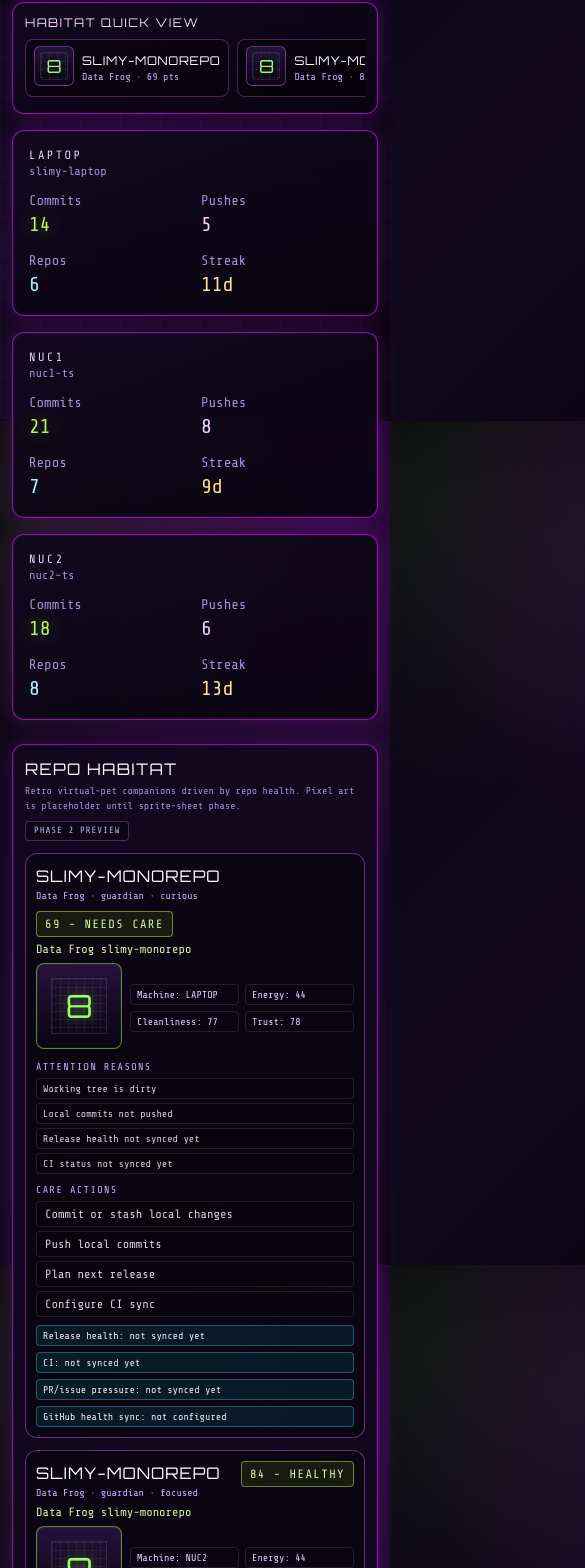
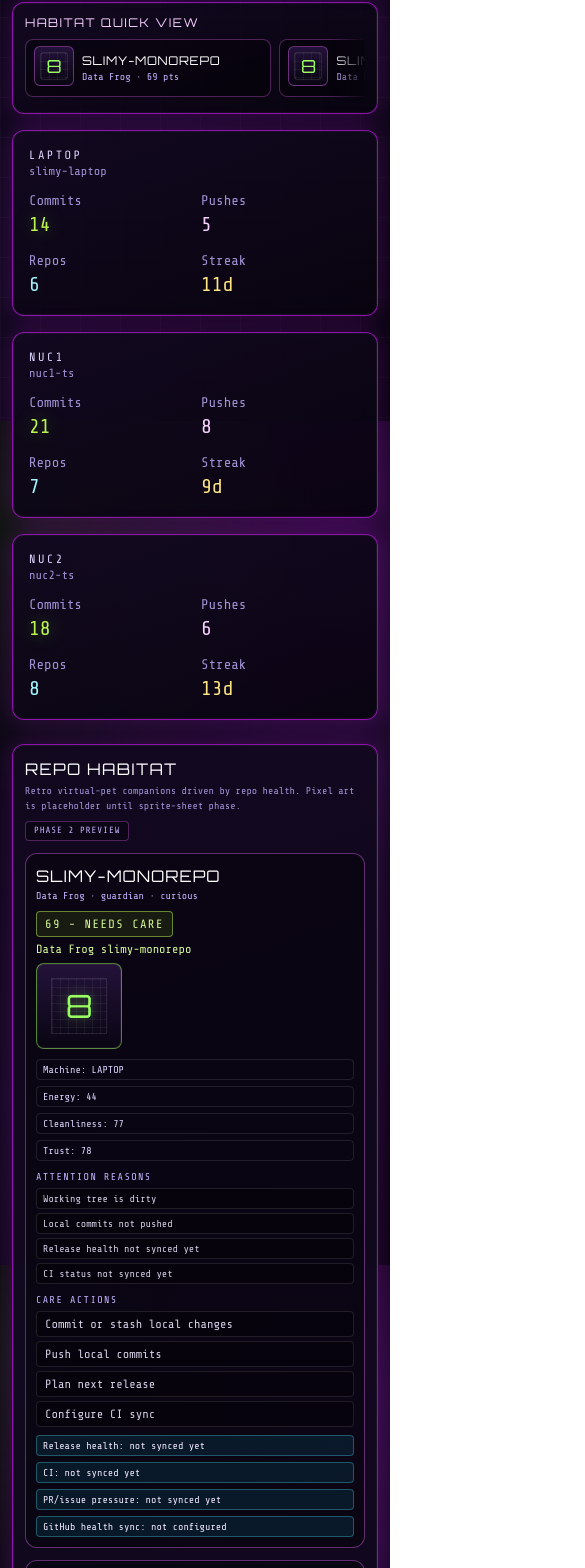
Before and after one commit to GurthBro0ks/gh-tracker, a Next.js app: page / in a window 390 px wide. Shown: the part 423-1991 px from the top of the page, 585 px wide, since content can reach past the window. Built offline with nearby package versions, Linux system fonts and the light colour scheme.

Commit message:
fix: polish aggregate mobile layout and data quality

```diff
--- /dev/null
+++ b/proof/phase-04a1-mobile-data-polish/RESULT.md
@@ -0,0 +1,34 @@
+# Phase 4A.1 — Mobile Layout + Data Quality Polish
+
+Status: PASS (with recovery)
+
+## Mobile Layout Changes
+- Repo Habitat cards now avoid mobile overflow via wrap-safe title/labels, stacked badge/layout behavior on narrow screens, and break-word handling for attention/actions/chips.
+- Habitat Quick View retains horizontal scroll, shows intentional partial-next-card affordance, and uses snap/start + scroll padding.
+- Repo Locations now render mobile cards below `sm` while preserving the desktop table at and above `sm`.
+- Bottom safe-area padding increased to avoid Safari bottom-bar overlap on final content.
+
+## Data Quality Findings
+- Largest spike observed on `2026-05-20` from machine `nuc1`, repo `openai-plugins`.
+- Approximate spike magnitude: `408,807 additions` (deletions near zero for the repo-day row).
+- Commit evidence points to a large tracked-content change in that repo rather than collector corruption.
+- UI handling added: compact number formatting for large chart values and explicit outlier note when extreme line-change days are detected.
+
+## Validation
+- Lint: pass
+- Typecheck: pass
+- Build: pass
+- `collect:local`: pass
+- `validate:snapshot`: pass
+- `aggregate:snapshots`: pass
+- `validate:aggregate`: pass (`repo_locations=42`, `machines=2`)
+
+## Service and Routing
+- `gh-tracker.service` verified binding on `127.0.0.1:5055`.
+- A transient local probe failure occurred immediately after one restart; subsequent probes succeeded and listener ownership was confirmed.
+
+## Known Limitations
+- Outlier handling is UI-only (labeling/formatting); underlying data remains unmodified.
+
+## Next Recommendation
+- Phase 4B: add conservative exclusion policy review and optional chart-domain outlier controls with clear labeling, then add laptop ingestion.
--- a/src/components/dashboard.tsx
+++ b/src/components/dashboard.tsx
@@ -35,7 +35,7 @@ function CustomTooltip({ active, payload, label }: { active?: boolean; payload?:
           <p key={index} className="font-mono text-xs text-violet-100">
             <span style={{ color: entry.color }} className="mr-1">●</span>
             <span className="text-violet-300">{entry.name}:</span>{" "}
-            <span className="font-bold text-lime-300">{entry.value}</span>
+            <span className="font-bold text-lime-300">{formatCompact(entry.value)}</span>
           </p>
         ))}
       </div>
@@ -49,6 +49,10 @@ function formatAgo(timestamp: string) {
   const hours = Math.floor(minutes / 60);
   if (hours < 24) return `${hours}h ago`;
   return `${Math.floor(hours / 24)}d ago`;
+}
+
+function formatCompact(value: number) {
+  return new Intl.NumberFormat("en", { notation: "compact", maximumFractionDigits: 1 }).format(value);
 }
 
 type DashboardProps = {
@@ -136,9 +140,15 @@ export default function Dashboard({ demoData, localData }: DashboardProps) {
   const activeRepoCount = new Set(activeLocations.map((entry) => entry.repoId)).size;
   const activeMachineCount = new Set(activeLocations.map((entry) => entry.machineId)).size || activeData.machineCount;
   const dirtyCount = activeLocations.filter((location) => location.dirty).length;
+  const lineChangeSeries = trend.map((row) => row.additions + row.deletions).filter((value) => value > 0);
+  const maxLineChange = lineChangeSeries.length ? Math.max(...lineChangeSeries) : 0;
+  const medianLineChange = lineChangeSeries.length
+    ? [...lineChangeSeries].sort((a, b) => a - b)[Math.floor(lineChangeSeries.length / 2)]
+    : 0;
+  const hasLineChangeOutlier = maxLineChange > 50000 && (medianLineChange === 0 || maxLineChange >= medianLineChange * 8);
 
   return (
-    <main className="mx-auto w-full max-w-[1500px] px-3 pb-6 sm:px-4 md:px-8" style={{ paddingTop: "max(1rem, env(safe-area-inset-top))", paddingBottom: "max(1.5rem, env(safe-area-inset-bottom))" }}>
+    <main className="mx-auto w-full max-w-[1500px] px-3 pb-6 sm:px-4 md:px-8" style={{ paddingTop: "max(1rem, env(safe-area-inset-top))", paddingBottom: "max(5.5rem, calc(env(safe-area-inset-bottom) + 2rem))" }}>
       <header className="neon-panel mb-4 rounded-xl px-3 py-3 sm:mb-6 sm:px-5 sm:py-4">
         <p className="text-[10px] uppercase tracking-[0.25em] text-fuchsia-200/80 sm:text-xs">Slimy.ai telemetry deck</p>
         <div className="mt-1 flex flex-wrap items-end justify-between gap-3 sm:mt-2 sm:gap-4">
@@ -240,9 +250,11 @@ export default function Dashboard({ demoData, localData }: DashboardProps) {
       {habitatRows.length > 0 && (
         <section className="neon-panel mb-4 rounded-xl p-3 sm:mb-6 sm:hidden">
           <h3 className="mb-2 font-sans text-xs uppercase tracking-[0.12em] text-fuchsia-200">Habitat Quick View</h3>
-          <div className="flex gap-2 overflow-x-auto pb-1">
+          <div className="relative">
+            <div className="pointer-events-none absolute right-0 top-0 h-full w-8 bg-gradient-to-l from-[rgba(8,4,15,0.95)] to-transparent" />
+            <div className="flex snap-x gap-2 overflow-x-auto pb-1 pr-6 [scroll-padding-inline:0.75rem]">
             {habitatRows.slice(0, 4).map((row) => (
-              <div key={`${row.repoId}-${row.machineId}`} className="flex min-w-[140px] flex-shrink-0 items-center gap-2 rounded-lg border border-fuchsia-400/30 bg-black/35 p-2">
+              <div key={`${row.repoId}-${row.machineId}`} className="flex min-w-[78%] max-w-[78%] snap-start flex-shrink-0 items-center gap-2 rounded-lg border border-fuchsia-400/30 bg-black/35 p-2">
                 <RepoPetSpriteCompact species={row.pet.species} state={row.pet.animationState} />
                 <div className="min-w-0">
                   <p className="truncate text-xs font-sans uppercase tracking-[0.06em] text-white">{row.repoId}</p>
@@ -250,6 +262,7 @@ export default function Dashboard({ demoData, localData }: DashboardProps) {
                 </div>
               </div>
             ))}
+            </div>
           </div>
         </section>
       )}
@@ -344,20 +357,38 @@ export default function Dashboard({ demoData, localData }: DashboardProps) {
               <AreaChart data={trend}>
                 <CartesianGrid stroke="rgba(255,255,255,0.1)" strokeDasharray="3 3" />
                 <XAxis dataKey="day" tick={{ fill: "#d2c1f0", fontSize: 12 }} />
-                <YAxis tick={{ fill: "#d2c1f0", fontSize: 12 }} />
+                <YAxis tick={{ fill: "#d2c1f0", fontSize: 12 }} tickFormatter={(value) => formatCompact(Number(value))} />
                 <Tooltip content={<CustomTooltip />} />
                 <Area type="monotone" dataKey="additions" stackId="1" stroke="#97ff4c" fill="#97ff4c66" />
                 <Area type="monotone" dataKey="deletions" stackId="2" stroke="#ff74ae" fill="#ff74ae66" />
               </AreaChart>
             </ResponsiveContainer>
           </div>
+          {hasLineChangeOutlier ? (
+            <p className="mt-2 text-xs text-amber-200/90">Outlier detected: at least one day has unusually large line changes. Raw values are preserved; verify generated-file noise during Phase 4B.</p>
+          ) : null}
         </article>
       </section>
 
       <section className="mb-6 grid gap-4 xl:grid-cols-[1.1fr_0.9fr]">
         <article className="neon-panel rounded-xl p-4">
           <h3 className="mb-3 font-sans text-sm uppercase tracking-[0.18em] text-fuchsia-200">Repo Locations</h3>
-          <div className="overflow-x-auto">
+          <div className="space-y-2 sm:hidden">
+            {activeLocations.map((location) => (
+              <article key={location.id} className="rounded-lg border border-white/10 bg-black/30 p-2.5 text-xs">
+                <p className="font-sans text-sm uppercase tracking-[0.06em] text-white break-words">{location.repoId}</p>
+                <p className="mt-0.5 text-[11px] uppercase tracking-[0.1em] text-violet-300">{location.machineId}</p>
+                <p className="mt-1 break-all text-violet-200/85">{location.path}</p>
+                <div className="mt-2 grid grid-cols-2 gap-1.5">
+                  <p className="rounded border border-white/10 px-1.5 py-1">Branch: <span className="text-violet-100">{location.branch || "unknown"}</span></p>
+                  <p className="rounded border border-white/10 px-1.5 py-1">Head: <span className="text-violet-100">pending</span></p>
+                  <p className="rounded border border-white/10 px-1.5 py-1">Dirty: {location.dirty ? <span className="text-rose-300">yes</span> : <span className="text-lime-300">no</span>}</p>
+                  <p className="rounded border border-white/10 px-1.5 py-1">Unpushed: <span className="text-amber-200">{location.unpushedCommits}</span></p>
+                </div>
+              </article>
+            ))}
+          </div>
+          <div className="hidden overflow-x-auto sm:block">
             <table className="w-full min-w-[900px] text-left text-sm">
               <thead className="text-violet-200">
                 <tr>
@@ -446,7 +477,9 @@ export default function Dashboard({ demoData, localData }: DashboardProps) {
           <Status label="Collector Status" value={activeData.mode === "demo" ? "not connected on public deploy" : activeData.collectorLastResult} />
           <Status label="Validation Status" value={activeData.validationStatus} />
           <Status label="Machine count" value={`${activeData.machineCount}`} />
+          <Status label="Machines loaded" value="NUC1, NUC2 (Laptop pending Phase 4B)" />
           <Status label="Repo count" value={`${activeData.repoCount}`} />
+          <Status label="GitHub health sync" value="Pending Phase 5" />
           <Status label="Source timestamp" value={activeData.sourceTimestamp} />
         </div>
       </section>
--- a/src/components/repo-habitat.tsx
+++ b/src/components/repo-habitat.tsx
@@ -51,22 +51,22 @@ export function RepoHabitatGrid({ rows }: { rows: HabitatRow[] }) {
 function RepoPetCard({ row }: { row: HabitatRow }) {
   return (
     <article className="rounded-xl border border-fuchsia-400/40 bg-black/35 p-2.5 sm:p-3">
-      <div className="flex flex-wrap items-start justify-between gap-2">
+      <div className="flex flex-col gap-2 sm:flex-row sm:items-start sm:justify-between">
         <div className="min-w-0">
-          <p className="truncate text-base font-sans uppercase tracking-[0.06em] text-white sm:text-lg">{row.repoId}</p>
-          <p className="text-[10px] text-violet-300 sm:text-xs">{row.pet.species} · {row.pet.stage} · {row.pet.mood}</p>
+          <p className="text-base font-sans uppercase tracking-[0.06em] text-white break-words sm:text-lg">{row.repoId}</p>
+          <p className="text-[10px] text-violet-300 break-words sm:text-xs">{row.pet.species} · {row.pet.stage} · {row.pet.mood}</p>
         </div>
         <RepoHealthBadge health={row.health} />
       </div>
       <p className="mt-1 text-xs text-lime-200 sm:text-sm">{row.pet.petName}</p>
 
-      <div className="mt-2 flex items-center gap-2 sm:mt-3 sm:gap-3">
+      <div className="mt-2 flex flex-col gap-2 sm:mt-3 sm:flex-row sm:items-center sm:gap-3">
         <RepoPetSprite species={row.pet.species} state={row.pet.animationState} />
-        <div className="grid flex-1 grid-cols-2 gap-1.5 text-[10px] text-violet-200 sm:gap-2 sm:text-xs">
-          <p className="rounded border border-white/10 px-1.5 py-0.5 sm:px-2 sm:py-1">Machine: {row.machineId.toUpperCase()}</p>
-          <p className="rounded border border-white/10 px-1.5 py-0.5 sm:px-2 sm:py-1">Energy: {row.pet.stats.energy}</p>
-          <p className="rounded border border-white/10 px-1.5 py-0.5 sm:px-2 sm:py-1">Cleanliness: {row.pet.stats.cleanliness}</p>
-          <p className="rounded border border-white/10 px-1.5 py-0.5 sm:px-2 sm:py-1">Trust: {row.pet.stats.trust}</p>
+        <div className="grid min-w-0 flex-1 grid-cols-1 gap-1.5 text-[10px] text-violet-200 sm:grid-cols-2 sm:gap-2 sm:text-xs">
+          <p className="rounded border border-white/10 px-1.5 py-0.5 break-words sm:px-2 sm:py-1">Machine: {row.machineId.toUpperCase()}</p>
+          <p className="rounded border border-white/10 px-1.5 py-0.5 break-words sm:px-2 sm:py-1">Energy: {row.pet.stats.energy}</p>
+          <p className="rounded border border-white/10 px-1.5 py-0.5 break-words sm:px-2 sm:py-1">Cleanliness: {row.pet.stats.cleanliness}</p>
+          <p className="rounded border border-white/10 px-1.5 py-0.5 break-words sm:px-2 sm:py-1">Trust: {row.pet.stats.trust}</p>
         </div>
       </div>
 
@@ -75,7 +75,7 @@ function RepoPetCard({ row }: { row: HabitatRow }) {
           <p className="mb-1 text-[10px] uppercase tracking-[0.14em] text-violet-300 sm:text-xs">Attention Reasons</p>
           <ul className="space-y-1 text-[10px] text-violet-100/90 sm:text-xs">
             {row.health.attentionReasons.slice(0, 4).map((reason) => (
-              <li key={reason} className="rounded border border-white/10 bg-black/30 px-1.5 py-0.5 sm:px-2 sm:py-1">{attentionLabels[reason]}</li>
+              <li key={reason} className="rounded border border-white/10 bg-black/30 px-1.5 py-0.5 break-words sm:px-2 sm:py-1">{attentionLabels[reason]}</li>
             ))}
           </ul>
         </div>
@@ -96,14 +96,14 @@ function RepoPetCard({ row }: { row: HabitatRow }) {
 }
 
 export function RepoHealthBadge({ health }: { health: RepoHealth }) {
-  return <p className="rounded border border-lime-300/50 bg-lime-400/10 px-2 py-1 text-xs uppercase tracking-[0.12em] text-lime-200">{health.score} - {health.bucket.replace("_", " ")}</p>;
+  return <p className="self-start rounded border border-lime-300/50 bg-lime-400/10 px-2 py-1 text-xs uppercase tracking-[0.12em] text-lime-200 break-words">{health.score} - {health.bucket.replace("_", " ")}</p>;
 }
 
 export function CareActionList({ actions }: { actions: RepoCareAction[] }) {
   return (
     <ul className="space-y-1 text-xs text-violet-100/90">
       {actions.map((action) => (
-        <li key={action} className="rounded border border-white/10 bg-black/30 px-2 py-1">{careLabels[action]}</li>
+        <li key={action} className="rounded border border-white/10 bg-black/30 px-2 py-1 break-words">{careLabels[action]}</li>
       ))}
     </ul>
   );
```
Also changed, not shown: 1 other file (tests, documents, lock files or other folders).
